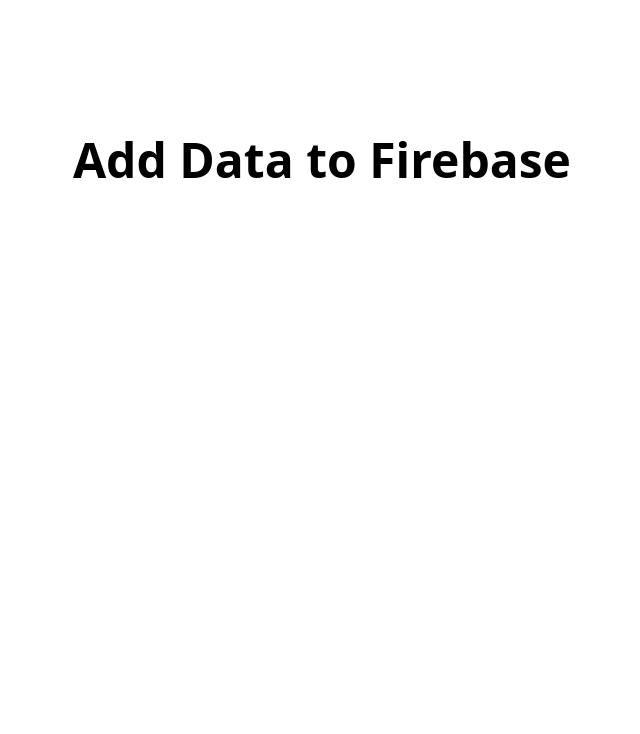
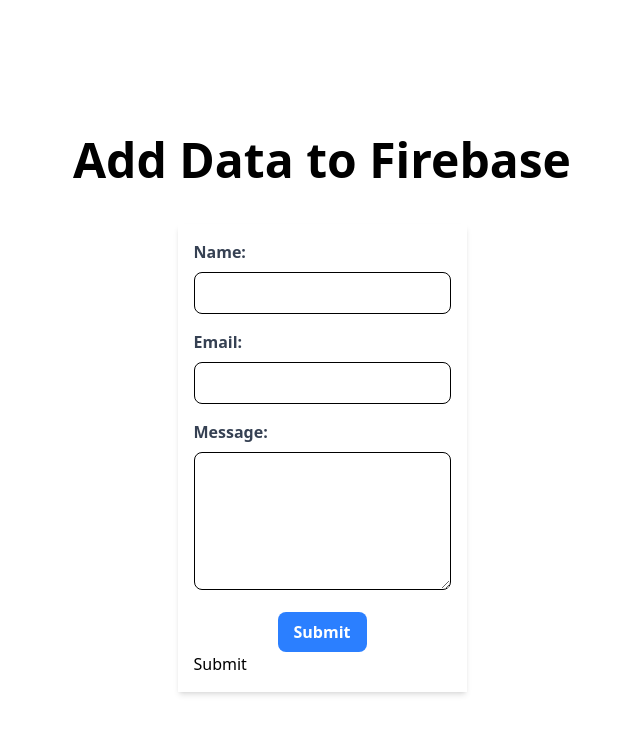
Before and after one commit to syncversesolutions/Cloud_morphix, a Next.js app: page / in a window 1280 px wide. Shown: the top 734 px of the page, without its empty margins (318-958 px from the left). Built offline with nearby package versions, Linux system fonts and the light colour scheme.

Commit message:
2nd push, user authentication is done, data adding into DB

```diff
--- a/app/firebaseConfig.js
+++ b/app/firebaseConfig.js
@@ -1,6 +1,5 @@
 // Import the functions you need from the SDKs you need
 import { initializeApp } from "firebase/app";
-import { getAnalytics } from "firebase/analytics";
 import { getFirestore } from "firebase/firestore";
 
 
@@ -21,7 +20,6 @@
 
 // Initialize Firebase
 const app = initializeApp(firebaseConfig);
-const analytics = getAnalytics(app);
 const db = getFirestore(app);
 
 export {db};
--- a/app/page.tsx
+++ b/app/page.tsx
@@ -1,7 +1,7 @@
-' use client'
+'use client';
 import { db } from './firebaseConfig'
-import { collection, addDoc } from 'firebase/firestore/lite';
-import React from 'react';
+import { collection, addDoc } from 'firebase/firestore';
+import React, { useState } from 'react';
 //import Image from "next/image";
 //import styles from "./page.module.css";
 
@@ -24,11 +24,76 @@
 
 
 export default function Home() {
+  const [name, setName] = useState("");
+  const [email, setEmail] = useState("");
+  const [message, setMessage] = useState("");
+
+  const handleSubmit = async (e: { preventDefault: () => void; }) => {
+    e.preventDefault();
+    const added = await addDataToFireStore(name, email, message);
+    if (added) {
+      setName("");
+      setEmail("");
+      setMessage("");
+
+      alert("Data added to Firestore DB!!")
+    }
+  };
    return (
     <><main className='flex min-h-screen flex-col items-center p-24'>
     <h1 className="text-5xl font-bold m-10">
        Add Data to Firebase
      </h1>
+     <form onSubmit={handleSubmit} className='max-w-md mx-auto p-4 bg-white shadow-md'>
+     <div className='mb-4'>
+      <label htmlFor='name' className='block text-gray-700 font-bold mb-2'>
+        Name:
+      </label>
+      <input
+      type='text'
+      id='name'
+      className='w-full px-3 py-2 border rounded-lg focus:outline none focus:border-blue-500'
+      value={name}
+      onChange={(e) => setName(e.target.value)}
+      />
+     </div>
+
+     <div className='mb-4'>
+      <label htmlFor='email' className='block text-gray-700 font-bold mb-2'>
+        Email:
+      </label>
+      <input
+      type='text'
+      id='email'
+      className='w-full px-3 py-2 border rounded-lg focus:outline none focus:border-blue-500'
+      value={email}
+      onChange={(e) => setEmail(e.target.value)}
+      />
+     </div>
+
+     <div className='mb-4'>
+      <label htmlFor='message' className='block text-gray-700 font-bold mb-2'>
+        Message:
+      </label>
+      <textarea
+      rows={5}
+      id='message'
+      className='w-full px-3 py-2 border rounded-lg focus:outline none focus:border-blue-500'
+      value={message}
+      onChange={(e) => setMessage(e.target.value)}
+      ></textarea>
+     </div>
+
+     <div>
+      <div className='text-center'>
+       <button type='submit' className='bg-blue-500 hover:bg-blue-600 text-white font-bold py-2 px-4 rounded-lg'>
+  Submit
+</button>
+
+      </div>
+      Submit
+     </div>
+     </form>
      </main></>
   )
 }
```
